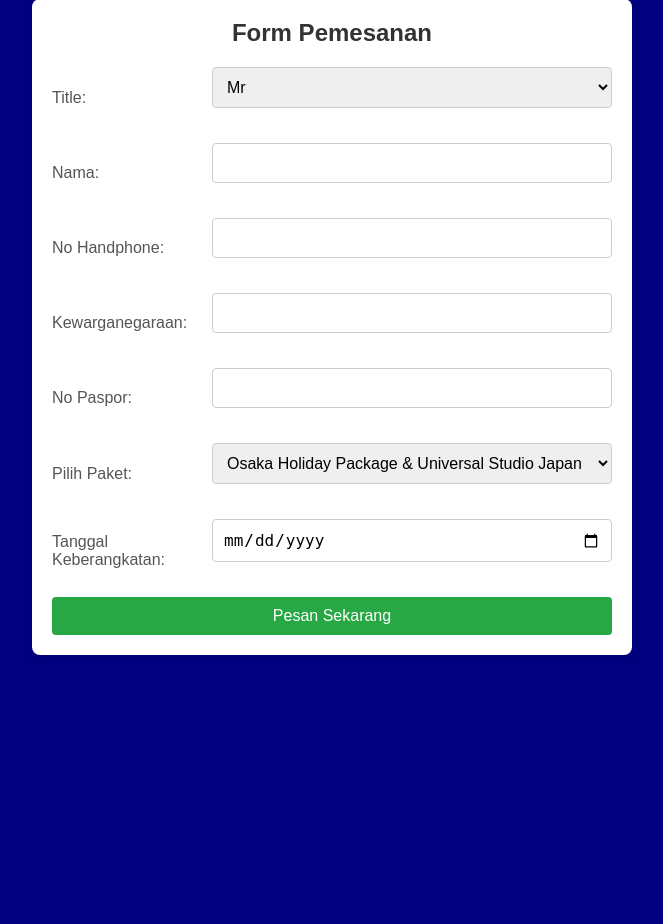
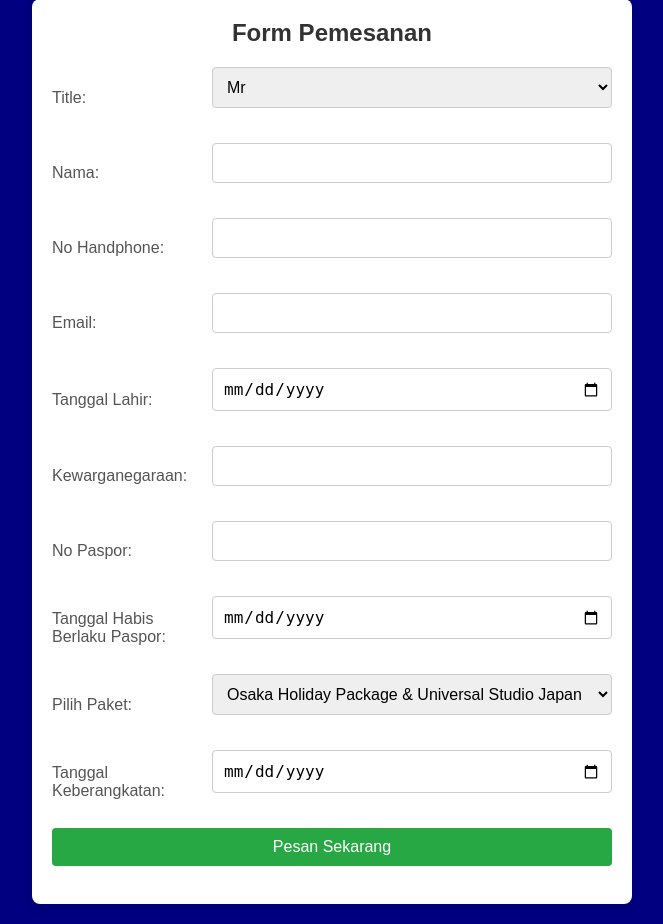
Before and after one commit to DealyAlti/TravelBudSI52, a PHP site: page /pages/booking.php in a window 1280 px wide. Shown: the part 21-945 px from the top of the page, without its empty margins (308-971 px from the left). Before the commit the page ends 676 px from the top, so only its background shows below. Run offline with PHP 8.4, Linux system fonts and the light colour scheme.

Commit message:
melengkapi form

```diff
--- a/pages/booking.php
+++ b/pages/booking.php
@@ -134,6 +134,16 @@
             </div>
 
             <div class="form-group">
+                <label for="email">Email:</label>
+                <input type="email" id="email" name="email" required>
+            </div>
+
+            <div class="form-group">
+                <label for="tanggal">Tanggal Lahir:</label>
+                <input type="date" id="tanggal" name="tanggal" required>
+            </div>
+
+            <div class="form-group">
                 <label for="kewarganegaraan">Kewarganegaraan:</label>
                 <input type="text" id="kewarganegaraan" name="kewarganegaraan" required>
             </div>
@@ -141,6 +151,11 @@
             <div class="form-group">
                 <label for="paspor">No Paspor:</label>
                 <input type="text" id="paspor" name="paspor" required>
+            </div>
+
+            <div class="form-group">
+                <label for="tanggal_habis">Tanggal Habis Berlaku Paspor:</label>
+                <input type="date" id="tanggal_habis" name="tanggal_habis" required>
             </div>
 
             <div class="form-group">
@@ -162,6 +177,7 @@
 
             <input type="submit" value="Pesan Sekarang">
         </form>
+        <br>
     </section>
 </body>
 </html>
```
